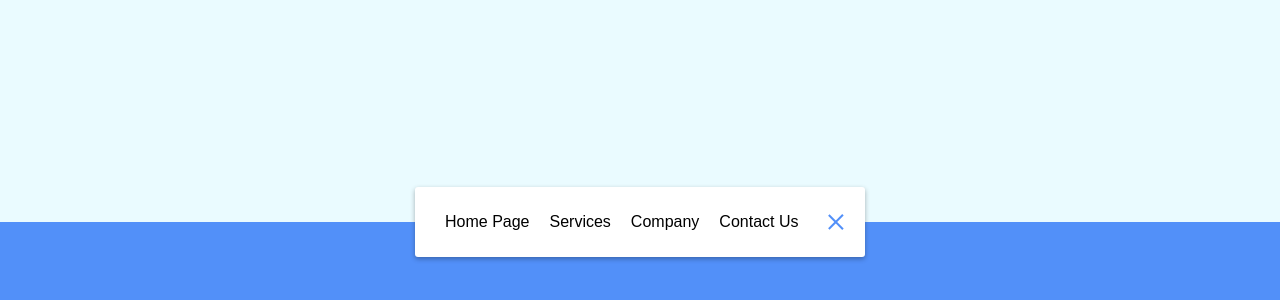
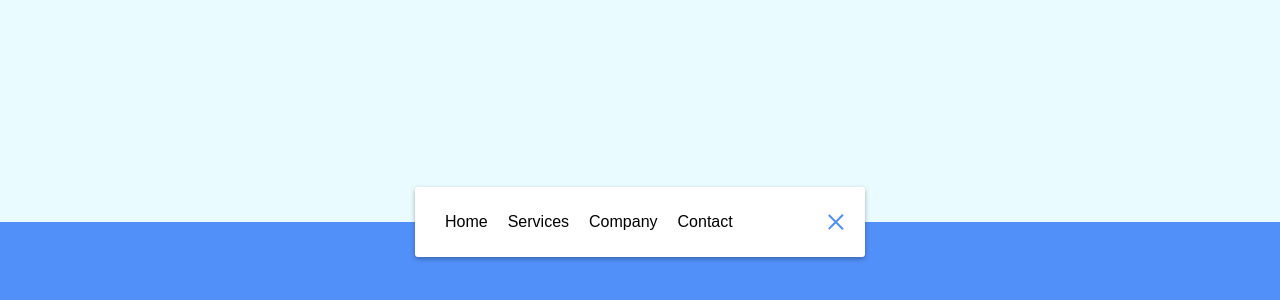
Before and after one commit to emoni1989/Animated-Nav, a plain HTML site: page index.html in a window 1280 px wide. Shown: the part 178-478 px from the top of the page. Drawn offline with Linux system fonts and the light colour scheme; a web font is replaced by a local one.

Commit message:
second commit

```diff
--- a/index.html
+++ b/index.html
@@ -10,10 +10,10 @@
 <body>
     <nav class="active" id="nav">
         <ul>
-            <li><a href="#">Home Page</a></li>
+            <li><a href="#">Home</a></li>
             <li><a href="#">Services</a></li>
             <li><a href="#">Company</a></li>
-            <li><a href="#">Contact Us</a></li>
+            <li><a href="#">Contact</a></li>
         </ul>
 
         <button class="icon" id="toggle">
--- a/style.css
+++ b/style.css
@@ -36,12 +36,6 @@
 
   nav.active {
       width: 450px;
-  }
-
-  @media screen and (min-width: 480px) {
-    nav.active ul {
-
-    }
   }
 
   nav ul {
```
